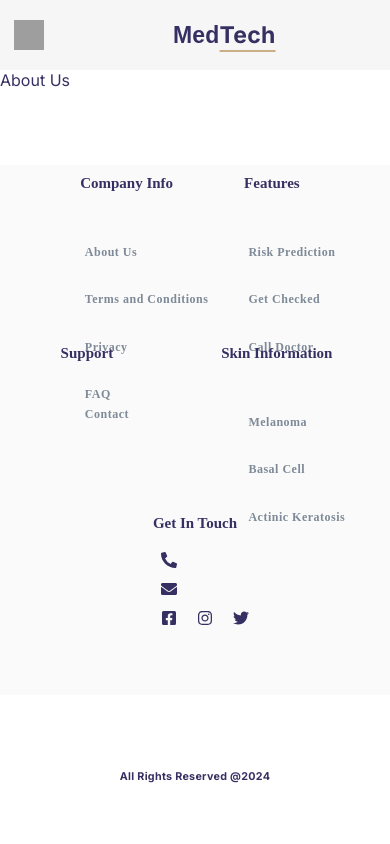
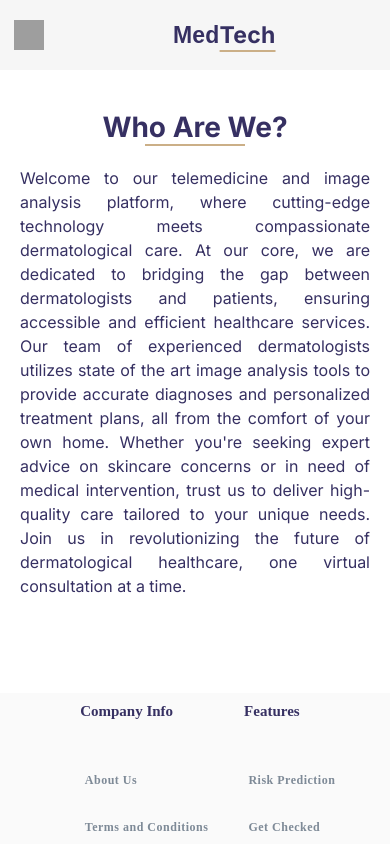
Before and after one commit to omararabi100/Medtech, a React (Vite) app in the folder medtech/: page /about-us in a window 390 px wide. Shown: the top 844 px of the page. Built offline with nearby package versions, Linux system fonts and the light colour scheme; no server answers; grey boxes are pictures that could not be loaded; a web font is replaced by a local one.

Commit message:
about us page

```diff
--- a/medtech/src/App.css
+++ b/medtech/src/App.css
@@ -1519,6 +1519,63 @@ input:focus {
     text-decoration: none;
     color: white;
 }
+/* About Us Page */
+
+.About-us-container {
+    text-align: center;
+    padding: 20px;
+  }
+
+  .About-us-container h1 {
+    margin-top: 20px;
+    font-size: 36px;
+  }
+
+  .about-us-line {
+    background-color: var(--beige);
+    width: 100px;
+    height: 2px;
+    margin: 0 auto;
+  }
+
+  .content {
+    display: flex;
+    align-items: center;
+    justify-content: center;
+    flex-wrap: wrap;
+  }
+
+  .About-us-container img {
+    max-width: 50%;
+    flex: 1;
+  }
+
+  .About-us-container p {
+    text-align: justify;
+    line-height: 1.5;
+    margin-top: 20px;
+    font-size: 18px;
+    flex: 1;
+  }
+
+  @media (max-width: 768px) {
+    .about-us-line {
+      margin-left: auto;
+      margin-right: auto;
+    }
+
+    .About-us-container img {
+      max-width: 100%;
+    }
+
+    .About-us-container h1 {
+      font-size: 28px;
+    }
+
+    .About-us-container p {
+      font-size: 16px;
+    }
+  }
 /* Footer */
 
 .footer {
--- a/medtech/src/components/AboutUs.jsx
+++ b/medtech/src/components/AboutUs.jsx
@@ -1,11 +1,18 @@
 import React from "react";
 
-const AboutUs = () => {
-    return (
-        <div>
-            About Us
+function Aboutus(){
+    return(
+        <>
+        <div className="About-us-container">
+            <h1>Who Are We?</h1>
+            <div className="about-us-line"></div>
+            <div className="content">
+                {/* <img src="public/Aboutus.png" alt="this image is loaded yet"/> */}
+                <p>Welcome to our telemedicine and image analysis platform, where cutting-edge technology meets  compassionate dermatological care. At our core, we are dedicated to bridging the gap between dermatologists and patients, ensuring accessible and efficient healthcare services. Our team of experienced dermatologists utilizes state of the art image analysis tools to provide accurate diagnoses and personalized treatment plans, all from the comfort of your own home. Whether you're seeking expert advice on skincare concerns or in need of medical intervention, trust us to deliver high-quality care tailored to your unique needs. Join us in revolutionizing the future of dermatological healthcare, one virtual consultation at a time.</p>
+            </div>
         </div>
+        </>
     )
 }
 
-export default AboutUs
+export default Aboutus;
--- a/medtech/src/components/Companyinfo.jsx
+++ b/medtech/src/components/Companyinfo.jsx
@@ -6,7 +6,7 @@ const CompanyInfo = () => {
         <div>
             <h4>Company Info</h4>
             <ul>
-                <li><Link to="/" onClick={()=>{window.scrollTo(0, 0)}}>About Us</Link></li>
+                <li><Link to="/about-us" onClick={()=>{window.scrollTo(0, 0)}}>About Us</Link></li>
                 <li><Link to="terms-and-conditions" onClick={()=>{window.scrollTo(0, 0)}}>Terms and Conditions</Link></li>
                 <li><Link to="privacy-policy" onClick={()=>{window.scrollTo(0, 0)}}>Privacy</Link></li>
             </ul>
```
